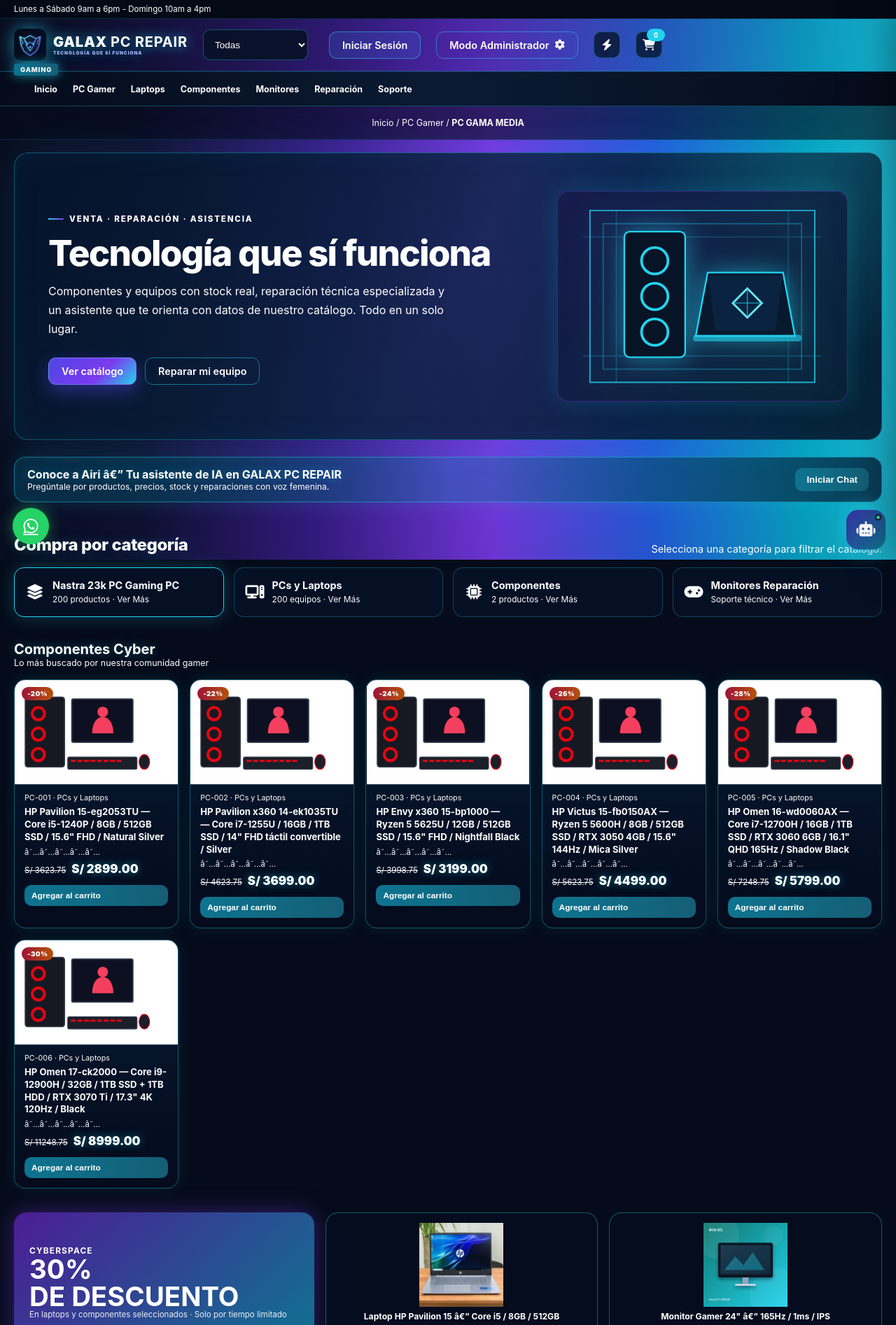
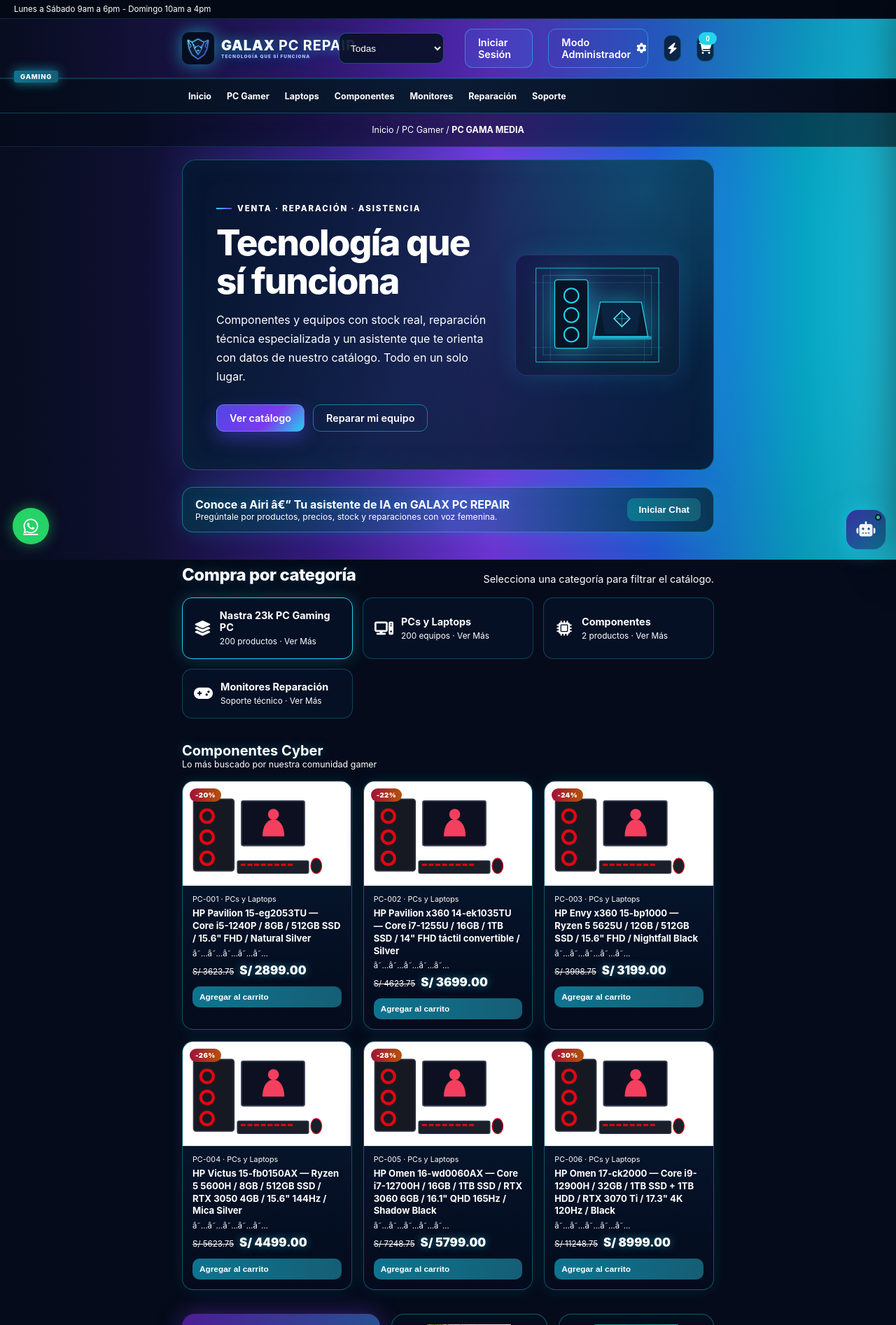
Before and after one commit to GalanESPACIAL/GALAX-PC-REPAIR, a PHP site: page /chat/docs/galax_preview.html in a window 1280 px wide. Shown: the top 1894 px of the page at 70% size. Run offline with PHP 8.4, Linux system fonts and the light colour scheme.

Commit message:
style: narrow full page layout to 800px

```diff
--- a/assets/css/theme.css
+++ b/assets/css/theme.css
@@ -18,7 +18,7 @@
   --gx-radius: 16px;
   --gx-radius-sm: 11px;
   --gx-shadow: 0 18px 48px rgba(2,6,23,.42);
-  --gx-max: 1000px;
+  --gx-max: 800px;
 
   --primary: #6366f1;
   --primary-2: #8b5cf6;
--- a/docs/galax_preview.html
+++ b/docs/galax_preview.html
@@ -347,7 +347,7 @@ tbody tr:last-child td { border-bottom: none; }
   --gx-radius: 16px;
   --gx-radius-sm: 11px;
   --gx-shadow: 0 18px 48px rgba(2,6,23,.42);
-  --gx-max: 1000px;
+  --gx-max: 800px;
 
   --primary: #6366f1;
   --primary-2: #8b5cf6;
@@ -945,12 +945,12 @@ body.store-body {
 html.mpl-active, html.mpl-active body{
   background:#f5f6f8; color:#17202a;
 }
-html.mpl-active .store-main{max-width:1240px;margin:0 auto;padding:18px 20px 70px;min-height:auto}
+html.mpl-active .store-main{max-width:800px;margin:0 auto;padding:18px 20px 70px;min-height:auto}
 .mpl-topbar{background:#f7f7f7;border-bottom:1px solid #e5e7eb;color:#5b6472;font-size:.72rem;
   padding:6px 20px;display:flex;justify-content:space-between;gap:16px;flex-wrap:wrap}
 .mpl-topbar span{white-space:nowrap}
 .mpl-header{background:#fff;border-bottom:1px solid #e5e7eb}
-.mpl-header-inner{max-width:1240px;margin:0 auto;padding:14px 20px;display:flex;align-items:center;gap:22px}
+.mpl-header-inner{max-width:800px;margin:0 auto;padding:14px 20px;display:flex;align-items:center;gap:22px}
 .mpl-logo{font-weight:900;font-size:1.5rem;letter-spacing:-.04em;color:#111;text-decoration:none;white-space:nowrap}
 .mpl-logo b{color:#e30613}
 .mpl-search{flex:1;display:flex;max-width:620px;margin:0 auto;border:1px solid #d8dce3;border-radius:4px;overflow:hidden;height:44px}
@@ -959,7 +959,7 @@ html.mpl-active .store-main{max-width:1240px;margin:0 auto;padding:18px 20px 70p
 .mpl-search button{background:#e30613;color:#fff;border:0;padding:0 24px;font-weight:800;font-size:.82rem;cursor:pointer;letter-spacing:.03em}
 .mpl-account{display:flex;align-items:center;gap:7px;color:#374151;font-size:.82rem;text-decoration:none;white-space:nowrap}
 .mpl-nav-wrap{position:relative;background:#e30613}
-.mpl-nav{max-width:1240px;margin:0 auto;padding:0 20px;height:46px;display:flex;align-items:center;gap:4px;overflow-x:auto}
+.mpl-nav{max-width:800px;margin:0 auto;padding:0 20px;height:46px;display:flex;align-items:center;gap:4px;overflow-x:auto}
 .mpl-nav a{color:#fff;text-decoration:none;font-size:.76rem;font-weight:700;padding:10px 9px;white-space:nowrap;border-radius:4px}
 .mpl-nav a:hover,.mpl-nav a:focus-visible{background:rgba(0,0,0,.18)}
 .mpl-gaming-badge{position:absolute;left:20px;top:-14px;background:#0b0b0b;color:#fff;font-size:.6rem;font-weight:800;
@@ -980,13 +980,13 @@ html.mpl-active .store-main{max-width:1240px;margin:0 auto;padding:18px 20px 70p
   font-weight:700;font-size:.76rem;cursor:pointer}
 .mpl-card .btn:hover{background:#b90510}
 .mpl-benefits{background:#e30613;color:#fff;margin-top:48px;padding:28px 20px}
-.mpl-benefits-inner{max-width:1000px;margin:0 auto;display:grid;grid-template-columns:repeat(auto-fit,minmax(180px,1fr));gap:18px;text-align:center}
+.mpl-benefits-inner{max-width:800px;margin:0 auto;display:grid;grid-template-columns:repeat(auto-fit,minmax(180px,1fr));gap:18px;text-align:center}
 .mpl-benefit{background:rgba(255,255,255,.08);border-radius:6px;padding:18px 12px}
 .mpl-benefit i{font-size:1.7rem;display:block;margin-bottom:8px}
 .mpl-benefit strong{display:block;font-size:.83rem}
 .mpl-benefit small{display:block;opacity:.85;font-size:.68rem;margin-top:4px}
 .mpl-social{background:#c40510;color:#fff;padding:26px 20px}
-.mpl-social-inner{max-width:1000px;margin:0 auto;display:flex;align-items:center;gap:20px;flex-wrap:wrap;justify-content:space-between}
+.mpl-social-inner{max-width:800px;margin:0 auto;display:flex;align-items:center;gap:20px;flex-wrap:wrap;justify-content:space-between}
 .mpl-social h2{font-size:.95rem;font-weight:800}
 .mpl-social p{font-size:.68rem;opacity:.85}
 .mpl-social-icons{display:flex;gap:8px}
@@ -1005,7 +1005,7 @@ html.mpl-active .store-main{max-width:1240px;margin:0 auto;padding:18px 20px 70p
   background:#25d366;color:#fff;display:grid;place-items:center;font-size:1.5rem;box-shadow:0 8px 24px rgba(0,0,0,.25)}
 .mpl-top{position:fixed;right:18px;bottom:22px;z-index:80;width:40px;height:40px;border-radius:50%;
   background:#e30613;color:#fff;border:0;cursor:pointer;box-shadow:0 6px 18px rgba(0,0,0,.2)}
-.mpl-video{max-width:1000px;margin:36px auto;background:#fff;border:1px solid #e5e7eb;display:grid;grid-template-columns:.8fr 1.2fr;overflow:hidden;border-radius:6px}
+.mpl-video{max-width:800px;margin:36px auto;background:#fff;border:1px solid #e5e7eb;display:grid;grid-template-columns:.8fr 1.2fr;overflow:hidden;border-radius:6px}
 .mpl-video-text{padding:36px 30px;text-align:center;display:grid;place-items:center}
 .mpl-video-text h2{font-weight:900;font-size:1.2rem;color:#111}
 .mpl-video-text p{font-size:.74rem;color:#6b7280;margin-top:8px}
@@ -1044,7 +1044,7 @@ html.mpl-active body{
 }
 html.mpl-active .mpl-topbar{background:#040916;border-color:rgba(34,211,238,.18);color:#7dd3fc}
 html.mpl-active .mpl-header{background:rgba(4,10,26,.86);border-color:rgba(34,211,238,.22)}
-html.mpl-active .mpl-header-inner{max-width:1280px}
+html.mpl-active .mpl-header-inner{max-width:800px}
 html.mpl-active .mpl-logo{color:#fff;font-size:1.25rem;letter-spacing:.04em;text-shadow:0 0 18px rgba(34,211,238,.7)}
 html.mpl-active .mpl-logo b{color:#22d3ee}
 html.mpl-active .mpl-logo small{color:#a5b4fc !important}
@@ -1061,7 +1061,7 @@ html.mpl-active .mpl-nav a:hover{color:#22d3ee;background:rgba(34,211,238,.12)}
 html.mpl-active .mpl-gaming-badge{background:linear-gradient(90deg,#22d3ee,#0891b2);color:#04121c;top:-12px;box-shadow:0 0 16px rgba(34,211,238,.6)}
 html.mpl-active .mpl-breadcrumb{background:rgba(4,10,26,.6);border-color:rgba(34,211,238,.15);color:#7dd3fc}
 html.mpl-active .mpl-breadcrumb strong{color:#22d3ee}
-html.mpl-active .store-main{max-width:1280px}
+html.mpl-active .store-main{max-width:800px}
 html.mpl-active .hero{
   background:linear-gradient(120deg,rgba(6,20,44,.92),rgba(8,35,60,.82) 50%,rgba(6,18,40,.9));
   border-color:rgba(34,211,238,.35);border-radius:20px;
```
